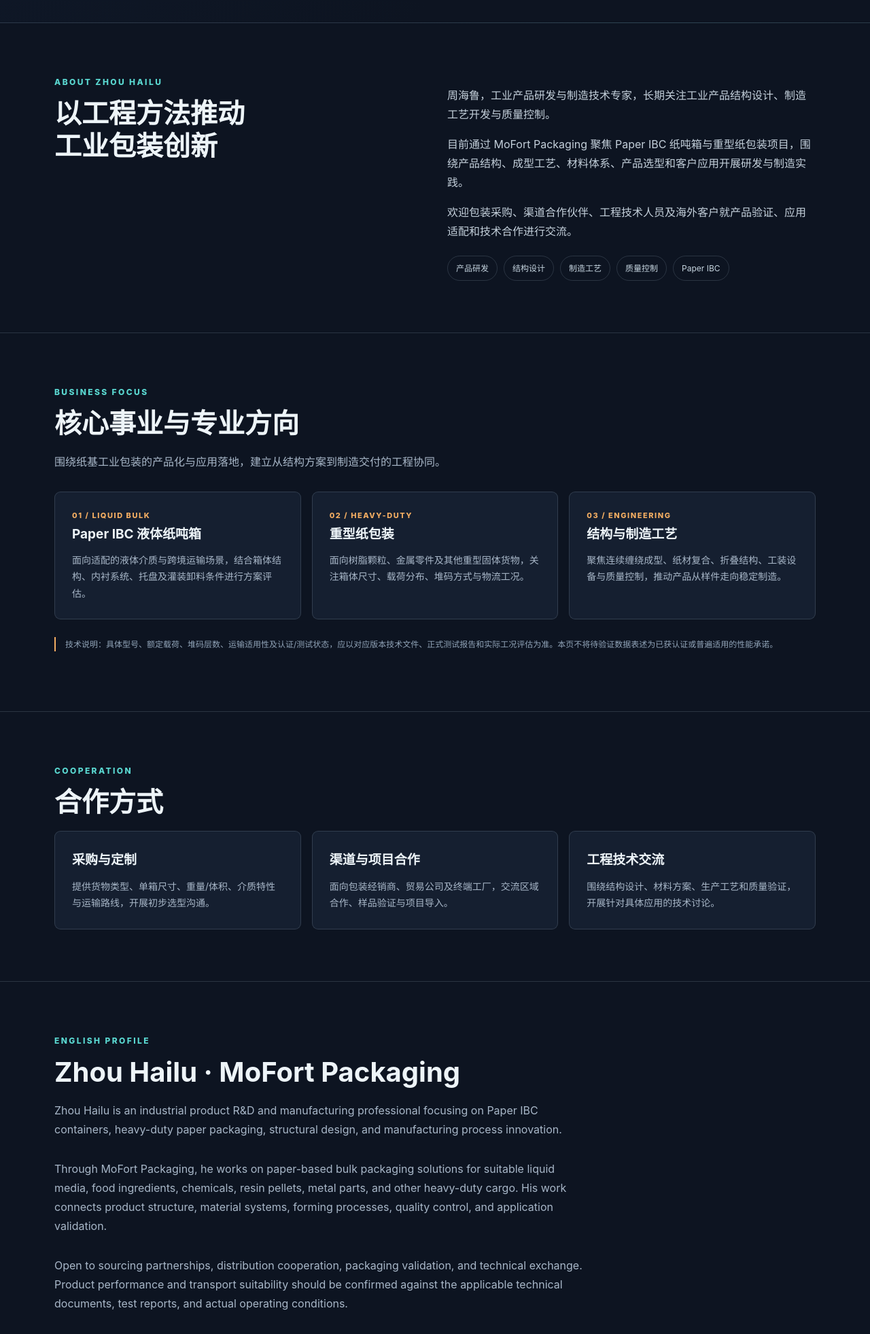
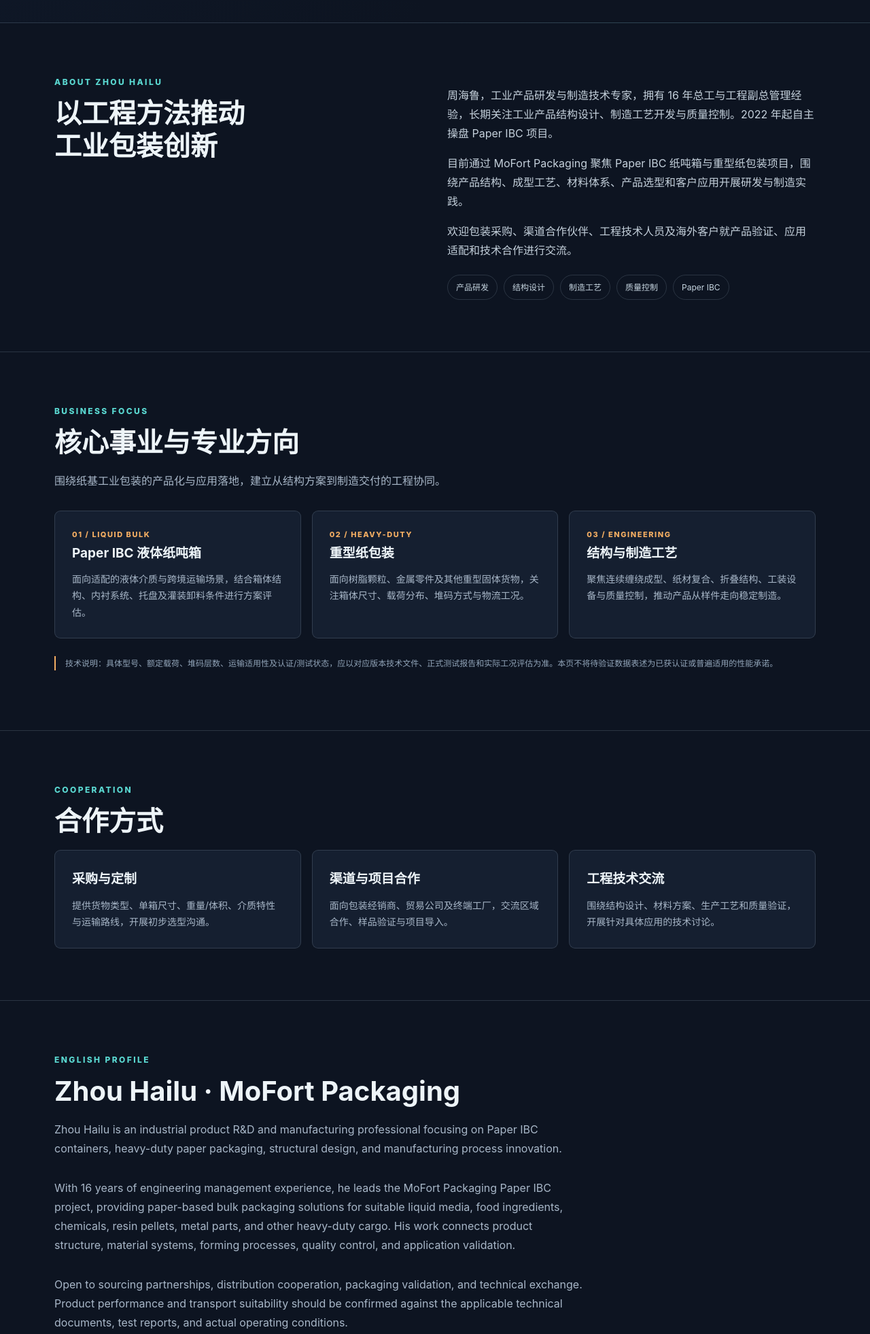
Before and after one commit to tengchengibc-hash/tengcheng-website, a plain HTML site: page zhou-hailu.html in a window 1280 px wide. Shown: the part 700-2662 px from the top of the page at 68% size. Drawn offline with Linux system fonts and the light colour scheme.

Commit message:
补充 16 年总工/工程副总管理履历（中英文）
Updated Zhou Hailu's profile to include 16 years of engineering management experience and leadership of the MoFort Packaging Paper IBC project.

```diff
--- a/zhou-hailu.html
+++ b/zhou-hailu.html
@@ -35,7 +35,7 @@
     <div class="hero-actions"><a class="btn primary" href="products.html">了解 MoFort 产品</a><a class="btn secondary" href="#contact">商务合作与技术交流</a></div>
     <div class="facts"><div class="fact"><strong>Paper IBC</strong><span>液体纸吨箱与纸基散装运输包装</span></div><div class="fact"><strong>Heavy-Duty</strong><span>重型连续缠绕纸包装与结构设计</span></div><div class="fact"><strong>MoFort</strong><span>产品研发、制造工艺与应用验证</span></div></div>
   </div></div>
-  <section id="profile"><div class="wrap about"><div><div class="eyebrow">About Zhou Hailu</div><h2>以工程方法推动<br>工业包装创新</h2></div><div><p>周海鲁，工业产品研发与制造技术专家，长期关注工业产品结构设计、制造工艺开发与质量控制。</p><p>目前通过 MoFort Packaging 聚焦 Paper IBC 纸吨箱与重型纸包装项目，围绕产品结构、成型工艺、材料体系、产品选型和客户应用开展研发与制造实践。</p><p>欢迎包装采购、渠道合作伙伴、工程技术人员及海外客户就产品验证、应用适配和技术合作进行交流。</p><div class="pillrow"><span class="pill">产品研发</span><span class="pill">结构设计</span><span class="pill">制造工艺</span><span class="pill">质量控制</span><span class="pill">Paper IBC</span></div></div></div></section>
+  <section id="profile"><div class="wrap about"><div><div class="eyebrow">About Zhou Hailu</div><h2>以工程方法推动<br>工业包装创新</h2></div><div><p>周海鲁，工业产品研发与制造技术专家，拥有 16 年总工与工程副总管理经验，长期关注工业产品结构设计、制造工艺开发与质量控制。2022 年起自主操盘 Paper IBC 项目。</p><p>目前通过 MoFort Packaging 聚焦 Paper IBC 纸吨箱与重型纸包装项目，围绕产品结构、成型工艺、材料体系、产品选型和客户应用开展研发与制造实践。</p><p>欢迎包装采购、渠道合作伙伴、工程技术人员及海外客户就产品验证、应用适配和技术合作进行交流。</p><div class="pillrow"><span class="pill">产品研发</span><span class="pill">结构设计</span><span class="pill">制造工艺</span><span class="pill">质量控制</span><span class="pill">Paper IBC</span></div></div></div></section>
   <section id="business"><div class="wrap"><div class="eyebrow">Business Focus</div><h2>核心事业与专业方向</h2><p class="section-lead">围绕纸基工业包装的产品化与应用落地，建立从结构方案到制造交付的工程协同。</p><div class="grid">
     <article class="card"><div class="tag">01 / LIQUID BULK</div><h3>Paper IBC 液体纸吨箱</h3><p>面向适配的液体介质与跨境运输场景，结合箱体结构、内衬系统、托盘及灌装卸料条件进行方案评估。</p></article>
     <article class="card"><div class="tag">02 / HEAVY-DUTY</div><h3>重型纸包装</h3><p>面向树脂颗粒、金属零件及其他重型固体货物，关注箱体尺寸、载荷分布、堆码方式与物流工况。</p></article>
@@ -46,7 +46,7 @@
     <article class="card"><h3>渠道与项目合作</h3><p>面向包装经销商、贸易公司及终端工厂，交流区域合作、样品验证与项目导入。</p></article>
     <article class="card"><h3>工程技术交流</h3><p>围绕结构设计、材料方案、生产工艺和质量验证，开展针对具体应用的技术讨论。</p></article>
   </div></div></section>
-  <section id="english"><div class="wrap"><div class="eyebrow">English Profile</div><h2>Zhou Hailu · MoFort Packaging</h2><p class="section-lead">Zhou Hailu is an industrial product R&amp;D and manufacturing professional focusing on Paper IBC containers, heavy-duty paper packaging, structural design, and manufacturing process innovation.</p><p class="section-lead">Through MoFort Packaging, he works on paper-based bulk packaging solutions for suitable liquid media, food ingredients, chemicals, resin pellets, metal parts, and other heavy-duty cargo. His work connects product structure, material systems, forming processes, quality control, and application validation.</p><p class="section-lead">Open to sourcing partnerships, distribution cooperation, packaging validation, and technical exchange. Product performance and transport suitability should be confirmed against the applicable technical documents, test reports, and actual operating conditions.</p></div></section>
+  <section id="english"><div class="wrap"><div class="eyebrow">English Profile</div><h2>Zhou Hailu · MoFort Packaging</h2><p class="section-lead">Zhou Hailu is an industrial product R&amp;D and manufacturing professional focusing on Paper IBC containers, heavy-duty paper packaging, structural design, and manufacturing process innovation.</p><p class="section-lead">With 16 years of engineering management experience, he leads the MoFort Packaging Paper IBC project, providing paper-based bulk packaging solutions for suitable liquid media, food ingredients, chemicals, resin pellets, metal parts, and other heavy-duty cargo. His work connects product structure, material systems, forming processes, quality control, and application validation.</p><p class="section-lead">Open to sourcing partnerships, distribution cooperation, packaging validation, and technical exchange. Product performance and transport suitability should be confirmed against the applicable technical documents, test reports, and actual operating conditions.</p></div></section>
   <section class="contact" id="contact"><div class="wrap contactbox"><div><div class="eyebrow">Contact & Collaboration</div><h2>开启一次技术或商务交流</h2><p>欢迎包装采购、渠道合作、产品验证与技术交流。请通过 MoFort Packaging 已确认的官方商务渠道联系；联系方式将在核实后补充至本页。</p></div><a class="btn primary" href="products.html">先查看产品信息</a></div></section>
 </main>
 <footer><div class="wrap foot"><span>© 2026 MoFort Packaging · Zhou Hailu</span><span>产品与工程数据以正式技术文件及验证结果为准</span></div></footer>
```
